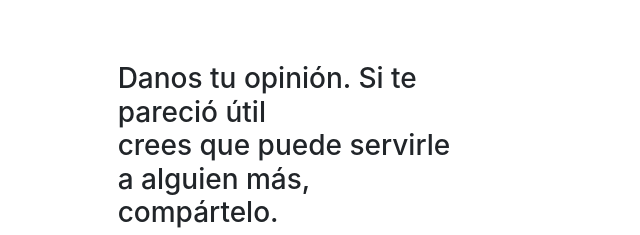
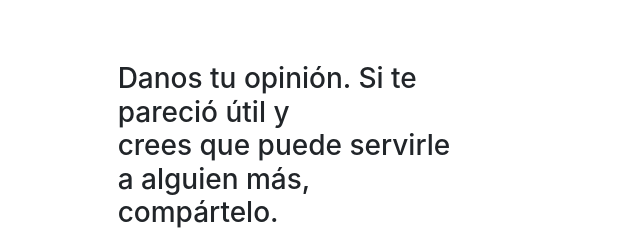
Before and after one commit to valenacosta/2061287_MULTI_ADLITTERAM, a plain HTML site: page views/blog.html in a window 1280 px wide. Shown: the top 235 px of the page, 352-992 px from the left. Drawn offline with nearby package versions, Linux system fonts and the light colour scheme.

Commit message:
Update blog.html

```diff
--- a/views/blog.html
+++ b/views/blog.html
@@ -34,7 +34,7 @@
 				<p class="roboto"> <span style="color: #ED6D1D;">
 			</div>
 			<div class="col-md-4 px-5">
-				<h3>Danos tu opinión. Si te pareció útil
+				<h3>Danos tu opinión. Si te pareció útil y
 				</br>crees que puede servirle a alguien más, </br> compártelo.</h3>
 			</div>
 		</div>
```
